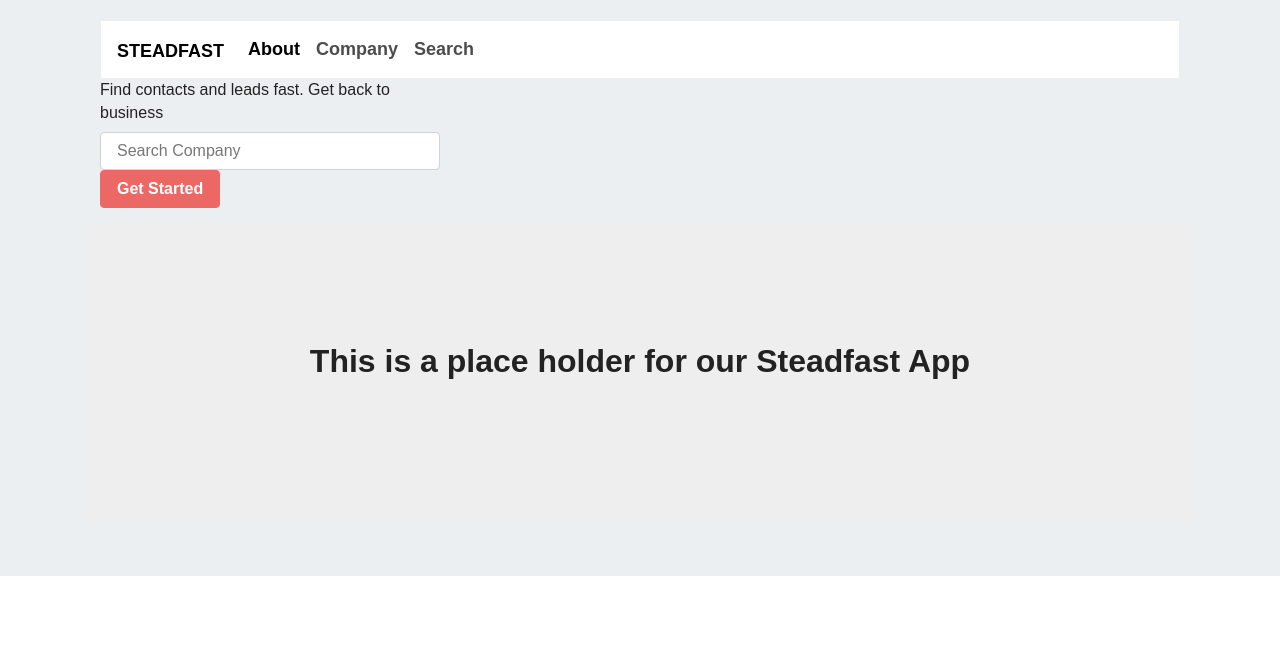
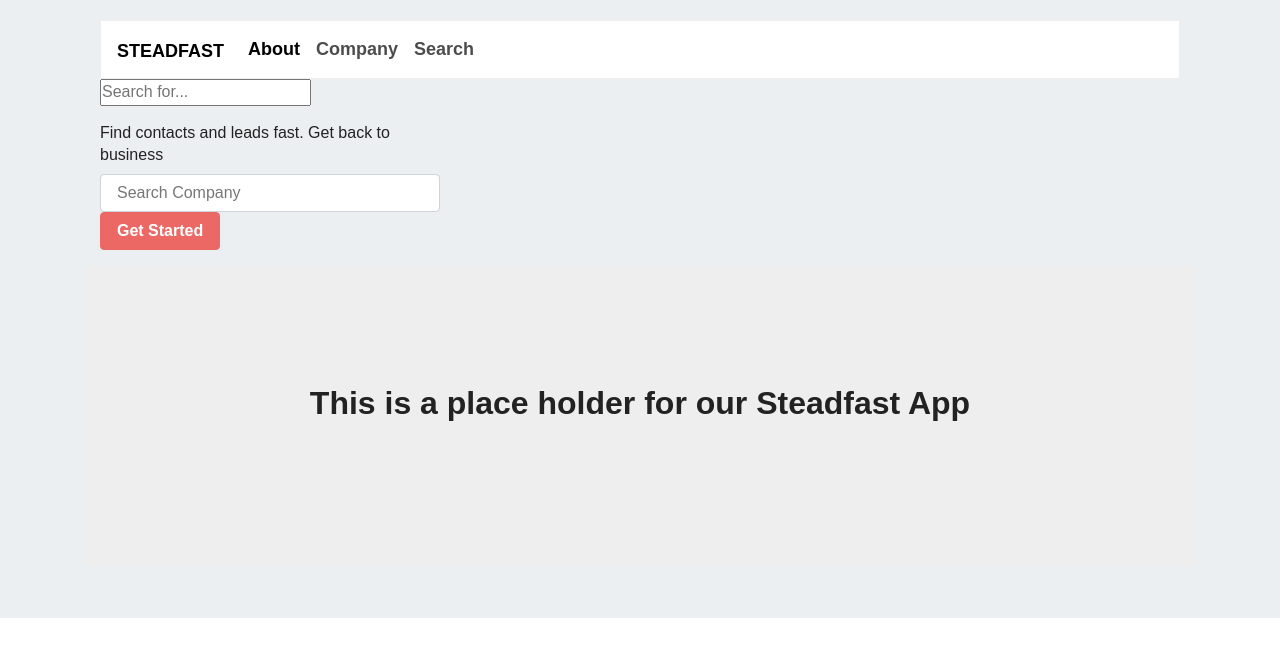
Before and after one commit to dangulo4/steadfast, a React (Create React App) app in the folder client/: page / in a window 1280 px wide. Shown: the top 656 px of the page. Built offline with nearby package versions, Linux system fonts and the light colour scheme; a web font is replaced by a local one.

Commit message:
axios call

```diff
--- a/client/src/App.js
+++ b/client/src/App.js
@@ -5,6 +5,7 @@ import Clients from './pages/Clients';
 import NoMatch from './pages/NoMatch';
 import NavBar from './components/Navbar';
 import Header from './components/Header';
+import Seach from './utils/API';
 import Wrapper from './components/Wrapper';
 import Jumbotron from './components/Jumbotron';
 import Col from './components/Col';
@@ -35,6 +36,7 @@ class App extends React.Component {
             </Col>
           </Router>
           <Col size="md-4">
+            <Seach></Seach>
             <Header>
               <h1>This is the Header for Steadfast</h1>
             </Header>
--- a/client/src/components/Header/index.js
+++ b/client/src/components/Header/index.js
@@ -7,6 +7,7 @@ function Header(props) {
         <label htmlFor="search">
           Find contacts and leads fast. Get back to business
         </label>
+
         <input
           onChange={props.handleInputChange}
           value={props.value}
@@ -14,10 +15,13 @@ function Header(props) {
           type="text"
           className="form-control"
           placeholder="Search Company"
-          id="search"
         />
         <p>
-          <button onClick={props.handleFormSubmit} className="btn btn-primary">
+          <button
+            onClick={props.handleFormSubmit}
+            className="btn btn-primary"
+            id="srchBtn"
+          >
             Get Started
           </button>
         </p>
--- /dev/null
+++ b/client/src/utils/API.js
@@ -0,0 +1,52 @@
+import React, { Component } from 'react';
+import axios from 'axios';
+
+const APIKey = 'a93bc93acd1ba3cc69a1814f7ee909396256fca3';
+const API_URL = 'https://api.hunter.io/v2/domain-search?domain=';
+
+class Search extends Component {
+  state = {
+    query: '',
+    results: [],
+  };
+
+  getInfo = () => {
+    axios
+      .get(`${API_URL}&{this.state.query}&api_key=${APIKey}`)
+      .then(({ data }) => {
+        this.setState({
+          results: data.data,
+        });
+      });
+  };
+
+  handleInputChange = () => {
+    this.setState(
+      {
+        query: this.search.value,
+      },
+      () => {
+        if (this.state.query && this.state.query.length > 1) {
+          if (this.state.query.length % 2 === 0) {
+            this.getInfo();
+          }
+        }
+      }
+    );
+  };
+
+  render() {
+    return (
+      <form>
+        <input
+          placeholder="Search for..."
+          ref={(input) => this.search - input}
+          onChange={this.handleInputChange}
+        />
+        <p>{this.state.query}</p>
+      </form>
+    );
+  }
+}
+
+export default Search;
--- a/package.json
+++ b/package.json
@@ -20,7 +20,7 @@
     "nodemon": "^1.18.7"
   },
   "dependencies": {
-    "axios": "^0.18.0",
+    "axios": "^0.18.1",
     "express": "^4.16.3",
     "if-env": "^1.0.4",
     "mongoose": "^5.3.16"
```
Also changed, not shown: 2 other files (tests, documents, lock files or other folders).
